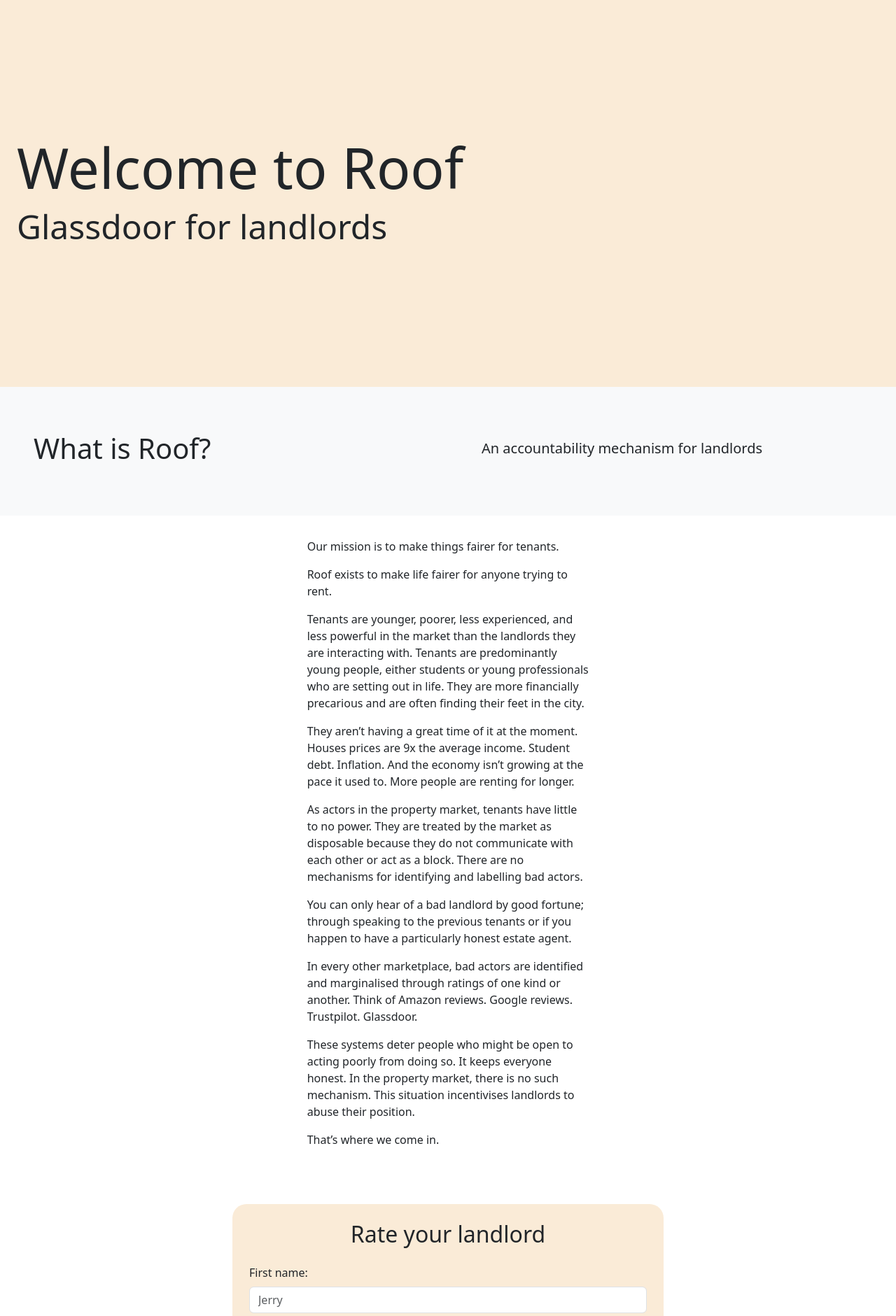
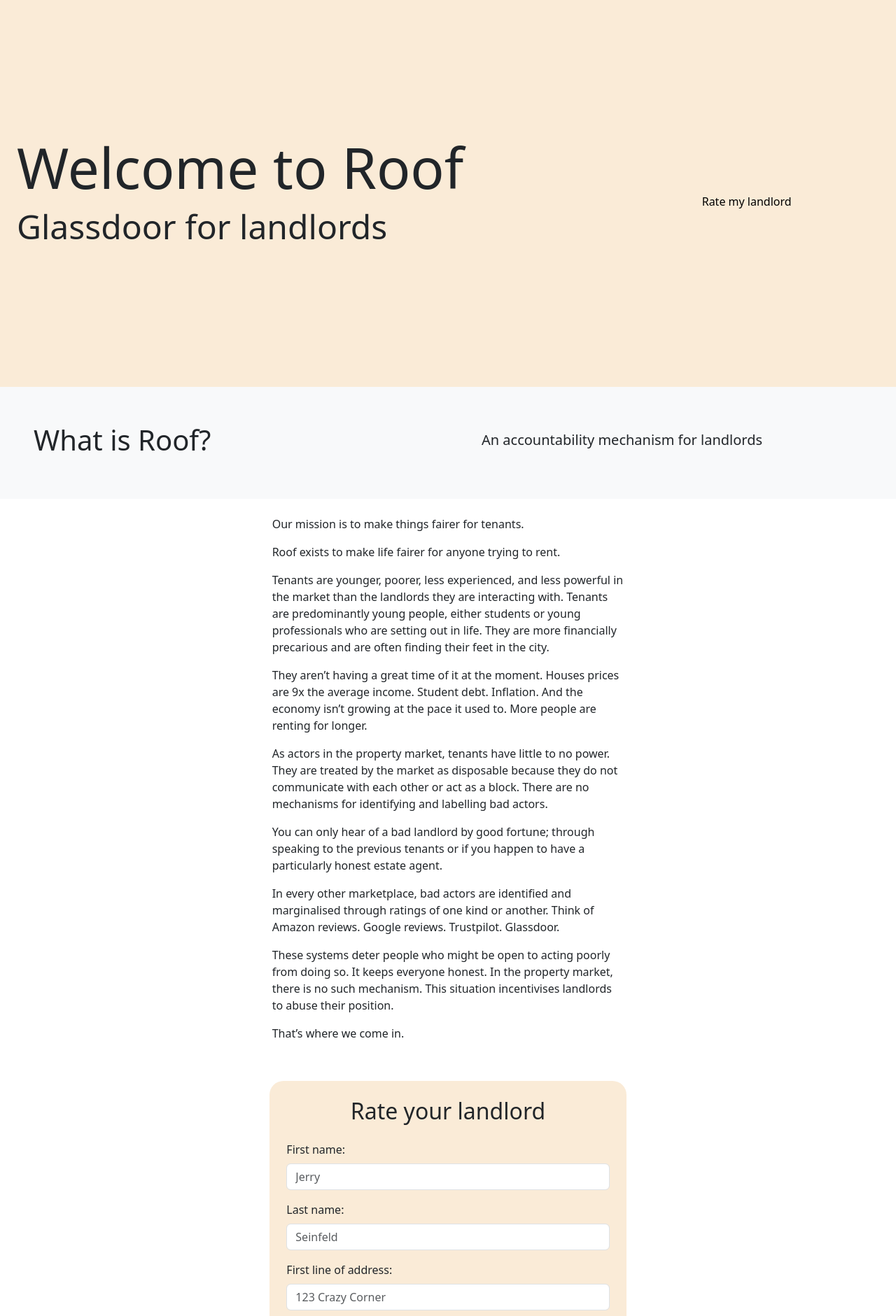
Before and after one commit to farleyr2538/roof, a Flask app: page / in a window 1280 px wide. Shown: the part 65-1946 px from the top of the page at 70% size. Run offline with Flask 3, Linux system fonts and the light colour scheme; some libraries are stand-ins or nearby versions.

Commit message:
spacing changes

```diff
--- a/app.py
+++ b/app.py
@@ -3,9 +3,14 @@ from models import db
 from schemas import ma
 from routes import api
 from views import views
+from dotenv import load_dotenv
+from pathlib import Path
+import sys
 import os
 
 app = Flask(__name__)
+
+app.config['SQLALCHEMY_DATABASE_URI'] = os.environ.get('DATABASE_URL')
 
 old_url = os.environ.get('DATABASE_URL')
 if old_url:
@@ -13,6 +18,7 @@ if old_url:
         new_url = old_url.replace("postgres://", "postgresql://", 1)
     else:
         new_url = old_url
+    # print(f"url: {new_url}")
 else:
     print("environment url is None")
     new_url = None
--- a/templates/form.html
+++ b/templates/form.html
@@ -64,7 +64,7 @@
                     <div class="mb-4">
                         <h2 id="header">Rate your landlord</h2>
                     </div>
-                    <form id="form" action="/submit" method="POST" autocomplete="on" class="">
+                    <form id="form" action="/submit" method="POST" autocomplete="on">
                         <div class="mb-3">
                             <label class="form-label" for="first_name">First name:</label>
                             <input class="form-control" type="text" placeholder="Jerry" name="first_name" id="first_name" required>
--- a/templates/index.html
+++ b/templates/index.html
@@ -55,19 +55,27 @@
 
 {% block main %}
     <div class="container-fluid text-start mt-2" id="landing">
-        <div class="row">
-            <div class="col px-4">
+        <div class="row align-items-center">
+            <div class="col-md-8 px-4">
                 <h1 class="display-1">Welcome to Roof</h1>
                 <h1 class="display-5">Glassdoor for landlords</h1>
+            </div>
+            <div class="col-md-4 d-flex justify-content-center">
+                <div id="action-button" class="d-flex justify-content-center align-items-center px-3 py-2 mt-4">
+                    <a href="#form" style="text-decoration: none; color: black">Rate my landlord</a>
+                </div>
+                <!--
+                    <a class="btn btn-light" href="#form">Rate my landlord</a>
+                -->
             </div>
         </div>
     </div>
     <div class="container-fluid" id="content">
-        <div class="row justify-content-center align-items-center bg-body-tertiary py-5 mb-3">
-            <div class="col-md-6 py-3 px-5">
+        <div class="row justify-content-center align-items-center bg-body-tertiary py-5">
+            <div class="col-md-6 px-5 my-1">
                 <h1>What is Roof?</h1>
             </div>
-            <div class="col-md-6 py-3 px-5 justify-content-center">
+            <div class="col-md-6 px-5 my-1 justify-content-center">
                 <div class="carousel slide" data-bs-ride="carousel">
                     <div class="carousel-inner">
                         <div class="carousel-item active" data-bs-interval="2500">
@@ -83,8 +91,8 @@
                 </div>
             </div>
         </div>
-        <div class="row justify-content-center py-3">
-            <div class="col-md-4">
+        <div class="row justify-content-center py-4 px-2">
+            <div class="col-md-5">
                 <div name="text-div">
                     <p>Our mission is to make things fairer for tenants.</p>
                     <p>Roof exists to make life fairer for anyone trying to rent.<br></p>
@@ -110,13 +118,13 @@
                 </div>
             </div>
         </div>
-        <div class="row justify-content-center my-5">
-            <div class="col col-md-6">
+        <div id="form" class="row justify-content-center py-3">
+            <div class="col col-md-5">
                 <div class="p-4 form_background">
                     <div class="mb-4">
                         <h2 id="header">Rate your landlord</h2>
                     </div>
-                    <form id="form" action="/submit" method="POST" autocomplete="on" class="">
+                    <form id="form" action="/submit" method="POST" autocomplete="on">
                         <div class="mb-3">
                             <label class="form-label" for="first_name">First name:</label>
                             <input class="form-control" type="text" placeholder="Jerry" name="first_name" id="first_name" required>
--- a/templates/layout.html
+++ b/templates/layout.html
@@ -14,6 +14,10 @@
         <script
             src="https://maps.googleapis.com/maps/api/js?key=AIzaSyB0P7_Gwoc0Gbs-OFej8k1b2SM6OL2emYg&loading=async&libraries=maps&v=beta" defer>
         </script>
+
+        <!-- favicon -->
+        <link rel="icon" href="/static/favicon.ico" type="image/x-icon">
+
         {% block script %} {% endblock %}
     </head>
     <body>
```
Also changed, not shown: templates/find_rating.html (+30 -6 lines), static/favicon.ico (added).
